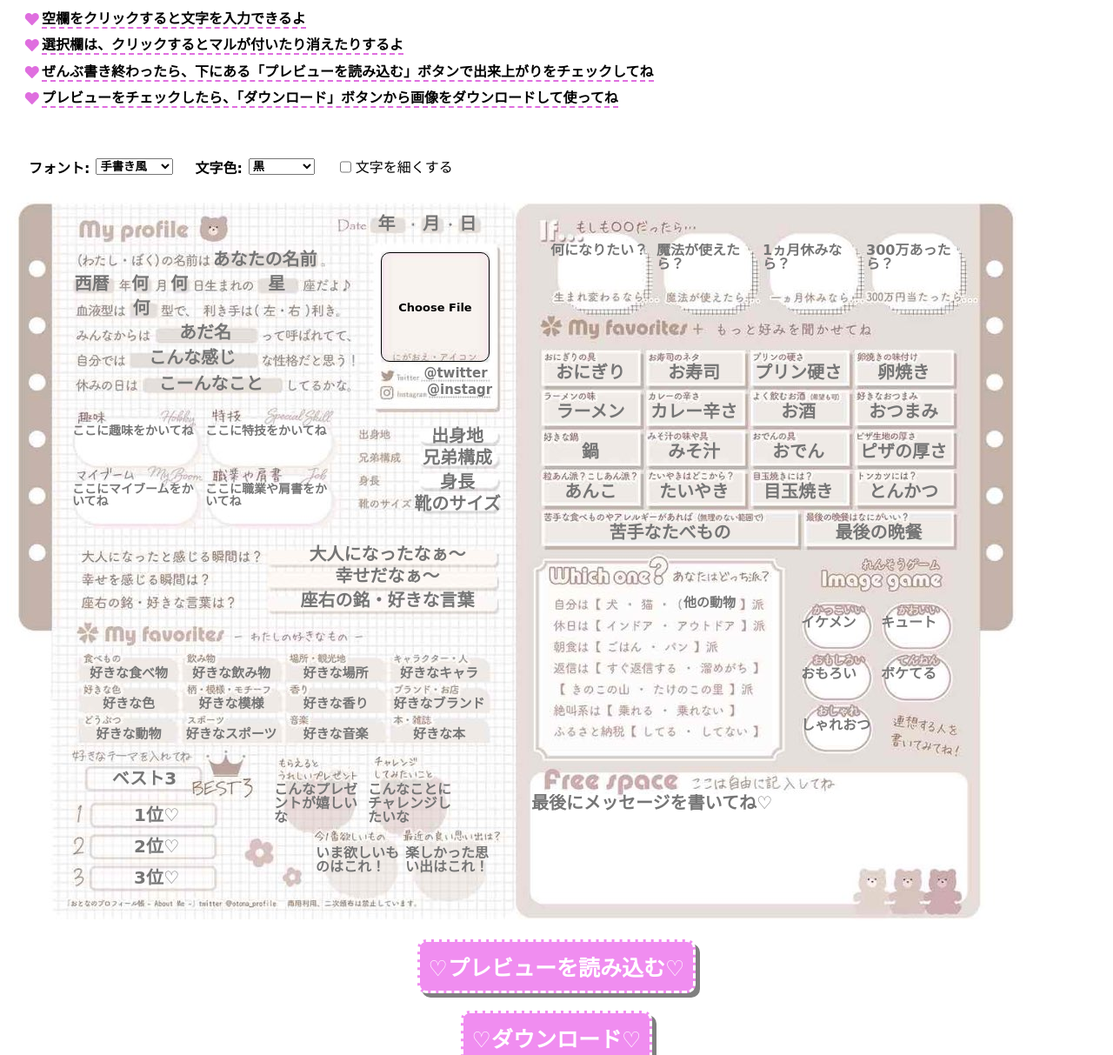
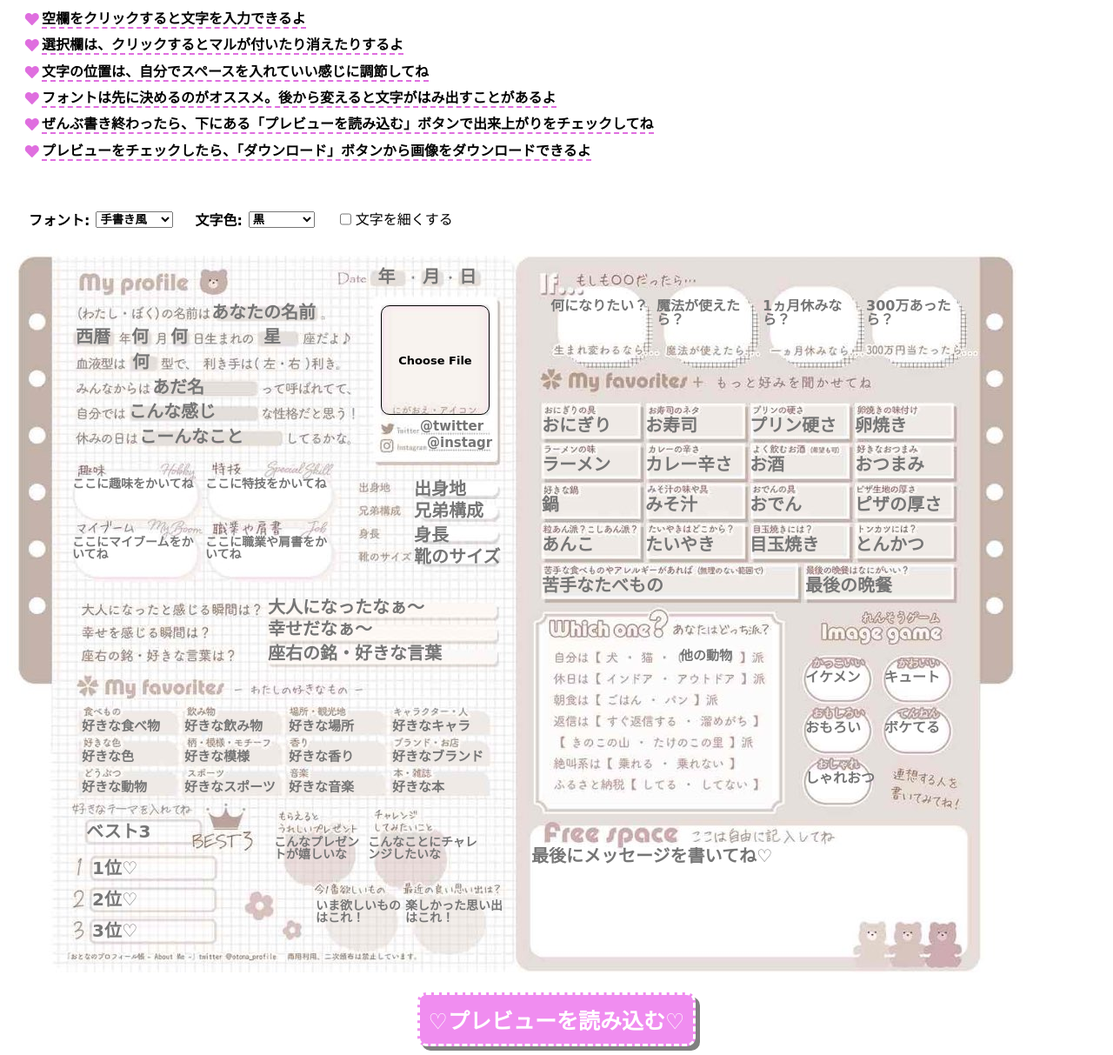
Before and after one commit to akaneotake/profile-note, a website: page index.html in a window 1280 px wide. Shown: the part 140-1353 px from the top of the page at 87% size. Drawn offline with nearby package versions, Linux system fonts and the light colour scheme; a web font is replaced by a local one.

Commit message:
Small changes for designs at CSS

```diff
--- a/index.html
+++ b/index.html
@@ -59,16 +59,22 @@
       <div id="description-wrapper">
         <ul>
           <li>
-            <span>空欄をクリックすると文字を入力できるよ</span><br>
+            <span>空欄をクリックすると文字を入力できるよ</span>
           </li>
           <li>
-            <span>選択欄は、クリックするとマルが付いたり消えたりするよ</span><br>
+            <span>選択欄は、クリックするとマルが付いたり消えたりするよ</span>
           </li>
           <li>
-            <span>ぜんぶ書き終わったら、下にある「プレビューを読み込む」ボタンで出来上がりをチェックしてね</span><br>
+            <span>文字の位置は、自分でスペースを入れていい感じに調節してね</span>
           </li>
           <li>
-            <span>プレビューをチェックしたら、「ダウンロード」ボタンから画像をダウンロードして使ってね</span><br>
+            <span>フォントは先に決めるのがオススメ。後から変えると文字がはみ出すことがあるよ</span>
+          </li>
+          <li>
+            <span>ぜんぶ書き終わったら、下にある「プレビューを読み込む」ボタンで出来上がりをチェックしてね</span>
+          </li>
+          <li>
+            <span>プレビューをチェックしたら、「ダウンロード」ボタンから画像をダウンロードできるよ</span>
           </li>
         </ul>
       </div>
@@ -124,16 +130,16 @@
       <button id="right" class="select-button" type="button" name="right" value=""></button>
 
       <!-- 左上input -->
-      <input id="date-year" type="text" name="date-year" placeholder="年">
-      <input id="date-month" type="text" name="date-month" placeholder="月">
-      <input id="date-day" type="text" name="date-day" placeholder="日">
+      <input id="date-year" type="text" name="date-year" placeholder="年" style="text-align: center;">
+      <input id="date-month" type="text" name="date-month" placeholder="月" style="text-align: center;">
+      <input id="date-day" type="text" name="date-day" placeholder="日" style="text-align: center;">
 
       <input id="username" type="text" name="username" placeholder="あなたの名前">
 
       <input id="birth-year" type="text" name="birth-year" placeholder="西暦">
-      <input id="birth-month" type="text" name="birth-month" placeholder="何">
-      <input id="birth-day" type="text" name="birth-day" placeholder="何">
-      <input id="constellation" type="text" name="constellation" placeholder="星">
+      <input id="birth-month" type="text" name="birth-month" placeholder="何" style="text-align: center;">
+      <input id="birth-day" type="text" name="birth-day" placeholder="何" style="text-align: center;">
+      <input id="constellation" type="text" name="constellation" placeholder=" 星">
 
       <input id="blood-type" type="text" name="blood-type" placeholder="何">
       <input id="nickname" type="text" name="nickname" placeholder="あだ名">
@@ -188,9 +194,9 @@
       <input id="best3-3" class="leftdown-best3" type="text" name="best3-3" placeholder="3位♡">
 
       <!-- 左下のtextarea -->
-      <textarea id="present-you-like" class="leftdown-textarea" maxlength="21" placeholder="こんなプレゼントが嬉しいな"></textarea>
-      <textarea id="want-to-challenge" class="leftdown-textarea" maxlength="21" placeholder="こんなことにチャレンジしたいな"></textarea>
-      <textarea id="present-you-want" class="leftdown-textarea" maxlength="21" placeholder="いま欲しいものはこれ！"></textarea>
+      <textarea id="present-you-like" class="leftdown-textarea" maxlength="18" placeholder="こんなプレゼントが嬉しいな"></textarea>
+      <textarea id="want-to-challenge" class="leftdown-textarea" maxlength="24" placeholder="こんなことにチャレンジしたいな"></textarea>
+      <textarea id="present-you-want" class="leftdown-textarea" maxlength="18" placeholder="いま欲しいものはこれ！"></textarea>
       <textarea id="good-memory" class="leftdown-textarea" maxlength="21" placeholder="楽しかった思い出はこれ！"></textarea>
 
       <!-- 右上のtextarea(if) -->
--- a/style.css
+++ b/style.css
@@ -180,11 +180,6 @@ input {
   padding-inline: 0 !important;
 }
 
-/* ☆彡中央寄せしたらプレビューズレる？ */
-input[type=text] {
-  text-align: center;
-}
-
 textarea {
   position: absolute;
   resize: none;
@@ -196,11 +191,6 @@ textarea {
   overflow:hidden;
   /* padding関係ある？ */
   padding: 0;
-}
-
-/* ☆彡中央寄せしたらプレビューズレる？ */
-textarea[type=text]{
-  text-align: center;
 }
 
 /* input・小さい文字用 */
@@ -304,7 +294,7 @@ textarea[type=text]{
 }
 #birth-year {
   width: 45px;
-  left: 75px;
+  left: 79px;
   top: 90px;
 }
 #birth-month {
@@ -319,23 +309,23 @@ textarea[type=text]{
 }
 #constellation {
   width: 52px;
-  left: 284px;
+  left: 288px;
   top: 90px;
 }
 #blood-type {
-  width: 35px;
-  left: 137px;
-  top: 118px;
+  width: 28px;
+  left: 144px;
+  top: 119px;
 }
 #nickname {
   width: 122px;
   left: 167px;
-  top: 146px;
+  top: 148px;
 }
 #character {
   width: 150px;
-  left: 138px;
-  top: 175px;
+  left: 140px;
+  top: 176px;
 }
 #day-off {
   width: 165px;
@@ -346,7 +336,7 @@ textarea[type=text]{
 /* 左上右のinput(SNS, 文字小） */
 #twitter {
   width: 84px;
-  left: 474px;
+  left: 475px;
   top: 193px;
 }
 #instagram {
@@ -400,7 +390,7 @@ textarea[type=text]{
 
 /* 左中のinput */
 .leftmiddle-input {
-  width: 275px;
+  width: 279px;
   left: 300px;
 }
 
@@ -494,24 +484,27 @@ textarea[type=text]{
 
 /* 左下のtextarea */
 .leftdown-textarea {
-  width: 100px;
-  height: 50px;
-  font-size: 16px;
+  height: 52px;
+  font-size: 14px;
 }
 
 #present-you-like {
+  width: 100px;
   left: 307px;
   top: 675px;
 }
 #want-to-challenge {
+  width: 130px;
   left: 415px;
   top: 675px;
 }
 #present-you-want {
+  width: 100px;
   left: 355px;
   top: 748px;
 }
 #good-memory {
+  width: 115px;
   left: 458px;
   top: 748px;
 }
@@ -521,7 +514,7 @@ textarea[type=text]{
   width: 116px;
   height: 50px;
   font-size: 16px;
-  top: 55px;
+  top: 58px;
 }
 
 #if-reborn {
@@ -708,23 +701,23 @@ textarea[type=text]{
 }
 
 #image-handsome {
-  left: 913px;
-  top: 483px;
+  left: 918px;
+  top: 485px;
 }
 #image-kawaii {
-  left: 1005px;
-  top: 483px;
+  left: 1009px;
+  top: 485px;
 }
 #image-funny {
-  left: 913px;
-  top: 542px;
+  left: 918px;
+  top: 543px;
 }
 #image-tennen {
-  left: 1005px;
-  top: 542px;
+  left: 1009px;
+  top: 543px;
 }
 #image-fashionable {
-  left: 913px;
+  left: 918px;
   top: 601px;
 }
 
```
